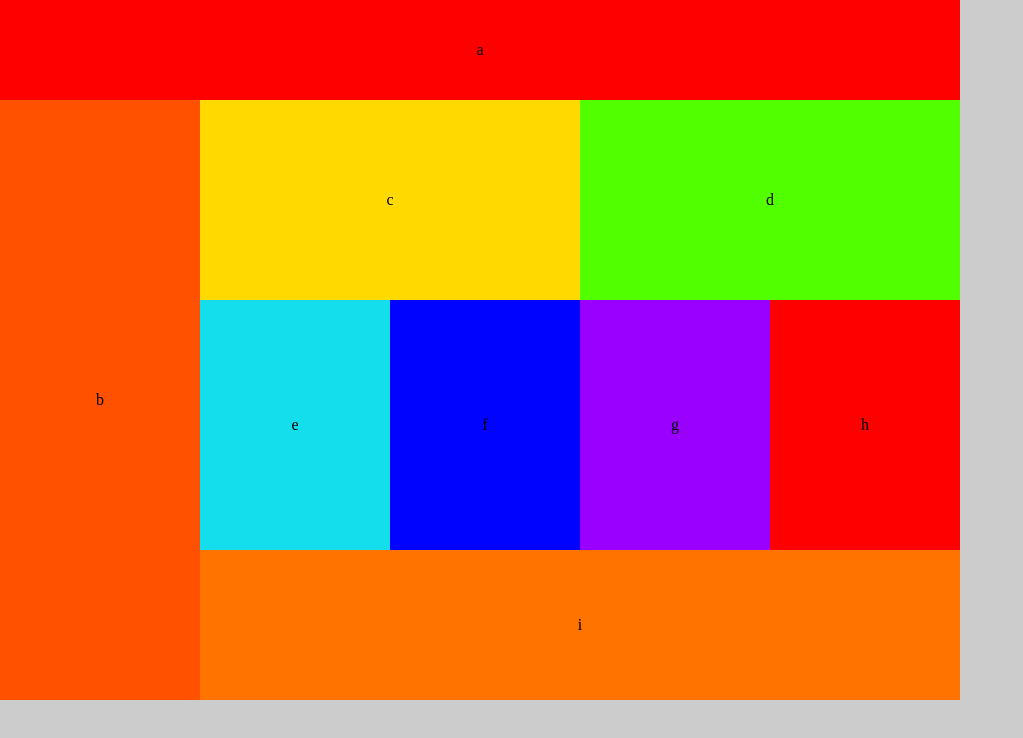
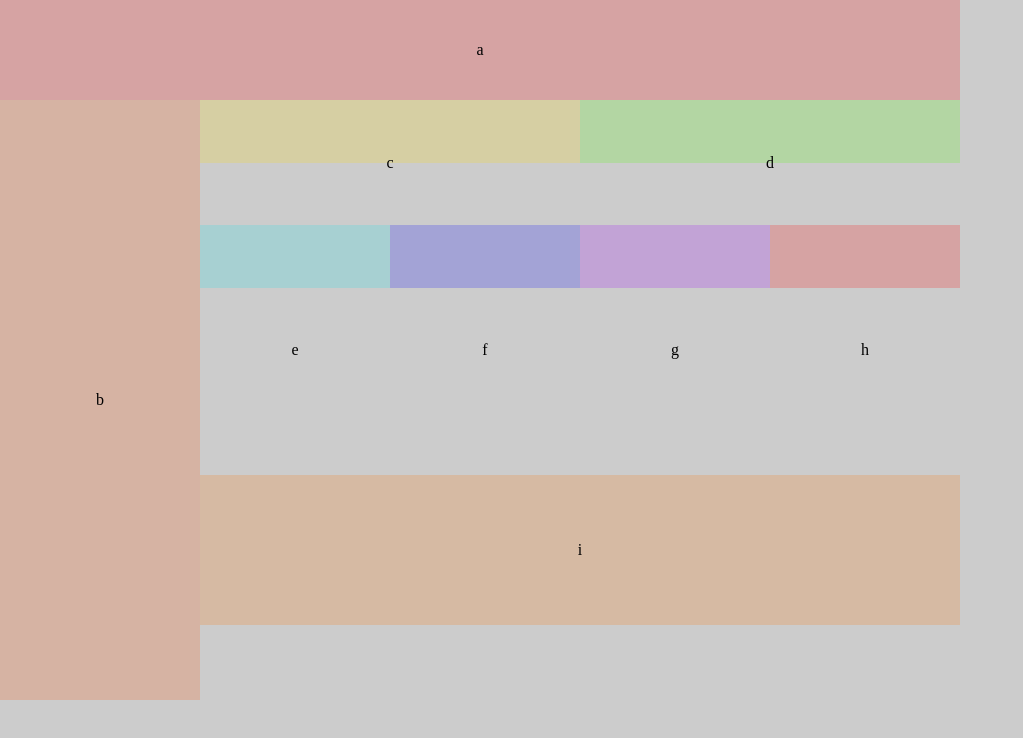
Before and after one commit to 301-Code-Fellows-Labs/lab5b, a website: page public/index.html in a window 1280 px wide. Shown: the whole page, without its empty margins (0-1023 px from the left). Drawn offline with Linux system fonts and the light colour scheme.

Commit message:
adding new break-point for lager screen

```diff
--- a/public/styles/base.css
+++ b/public/styles/base.css
@@ -57,3 +57,35 @@ main {
             display: flex;
         }
   }
+
+
+@media all and (min-width: 768px) {
+    body {
+            width: 960px;
+            height: 775px;
+            background-color: #ccc;
+        }
+        header {
+            width: 960px;
+            height: 100px;
+            line-height: 100px;
+            text-align: center;
+        }
+        .footer {
+            width: 760px;
+            height: 150px;
+            line-height: 150px;
+            text-align: center;
+        }
+        aside {
+            width: 200px;
+            height: 600px;
+            line-height: 600px;
+            text-align: center;
+        }
+        main {
+            width: 760px;
+            height: 450px;
+            display: flex;
+        }
+  }
--- a/public/styles/modules.css
+++ b/public/styles/modules.css
@@ -39,22 +39,16 @@
     background-color:  rgb(255, 115, 0, 0.5);
 }
 
-/* .a .b .c .d .e .j .e .f .g .h .i {
-  display: flex;
-  justify-content: center;
-  align-items: center;
-} */
-
 @media all and (min-width: 768px) {
     .cd {
-        width: 380px;
-        height: 200px;
+        width: 50%;
+        height: 50%;
         line-height: 200px;
         text-align: center;
     }
     .efgh {
-        width: 190px;
-        height: 250px;
+        width: 25%;
+        height: 25%;
         line-height: 250px;
         text-align: center;
     }
@@ -87,3 +81,47 @@
     }
 
 }
+
+@media (min-width: 992px) {
+    .cd {
+        width: 50%;
+        height: 50%;
+        line-height: 125px;
+        text-align: center;
+
+    }
+    .efgh {
+        width: 25%;
+        height: 25%;
+        line-height: 250px;
+        text-align: center;
+    }
+    .a {
+        background-color: rgba(255, 0, 0, 0.2);
+    }
+    .b {
+        background-color: rgb(255, 81, 0, 0.2);
+    }
+    .c{
+        background-color: rgb(255, 217, 0, 0.2);
+    }
+    .d{
+        background-color: rgb(81, 255, 0, 0.2);
+    }
+    .e{
+        background-color: rgb(20, 222, 236, 0.2);
+    }
+    .f{
+        background-color:  rgb(0, 4, 255, 0.2);
+    }
+    .g{
+        background-color: rgb(153, 0, 255, 0.2);
+    }
+    .h{
+        background-color: rgb(255, 0, 0, 0.2);
+    }
+    .i{
+        background-color:  rgb(255, 115, 0, 0.2);
+    }
+
+}
```
